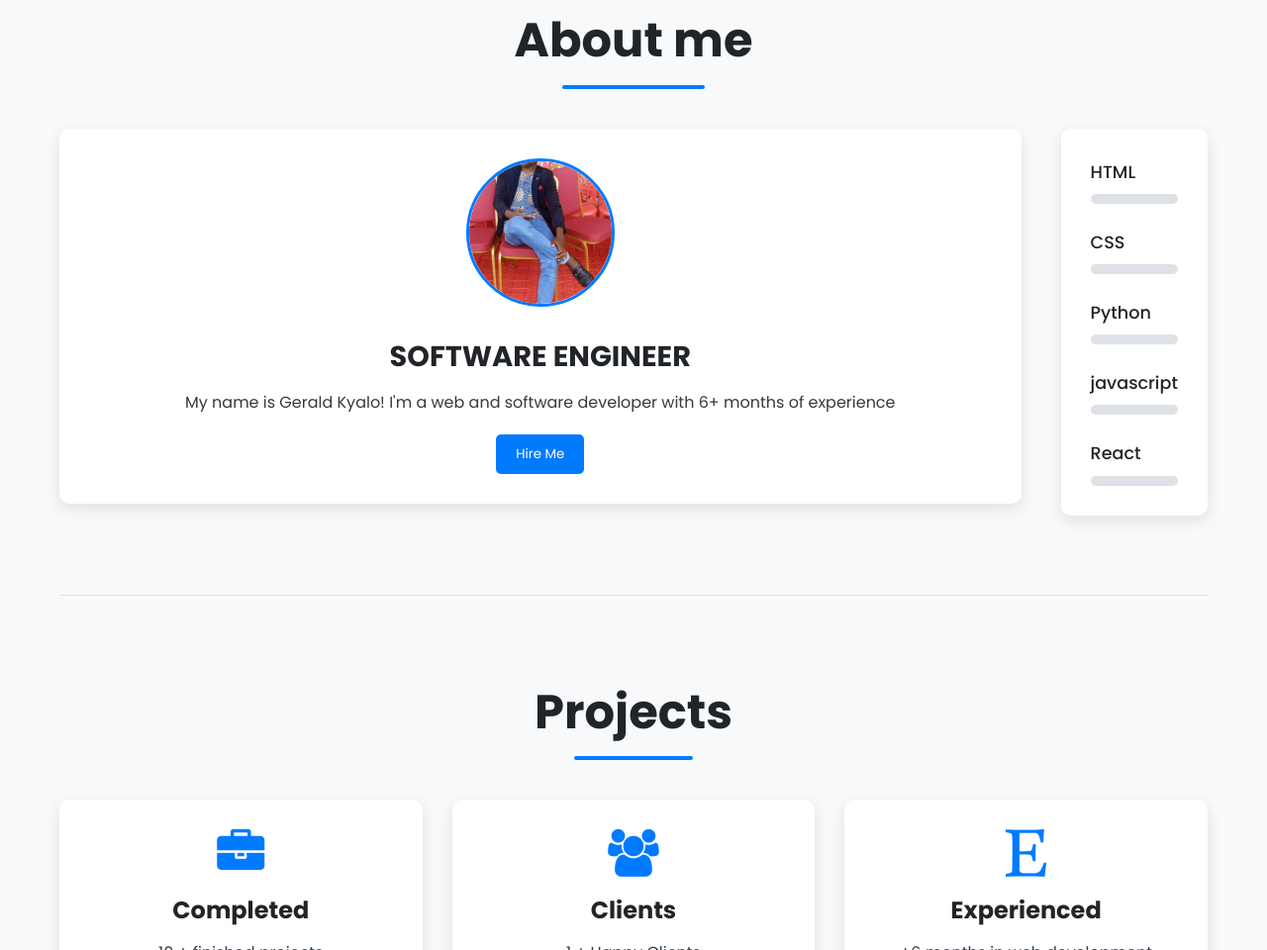
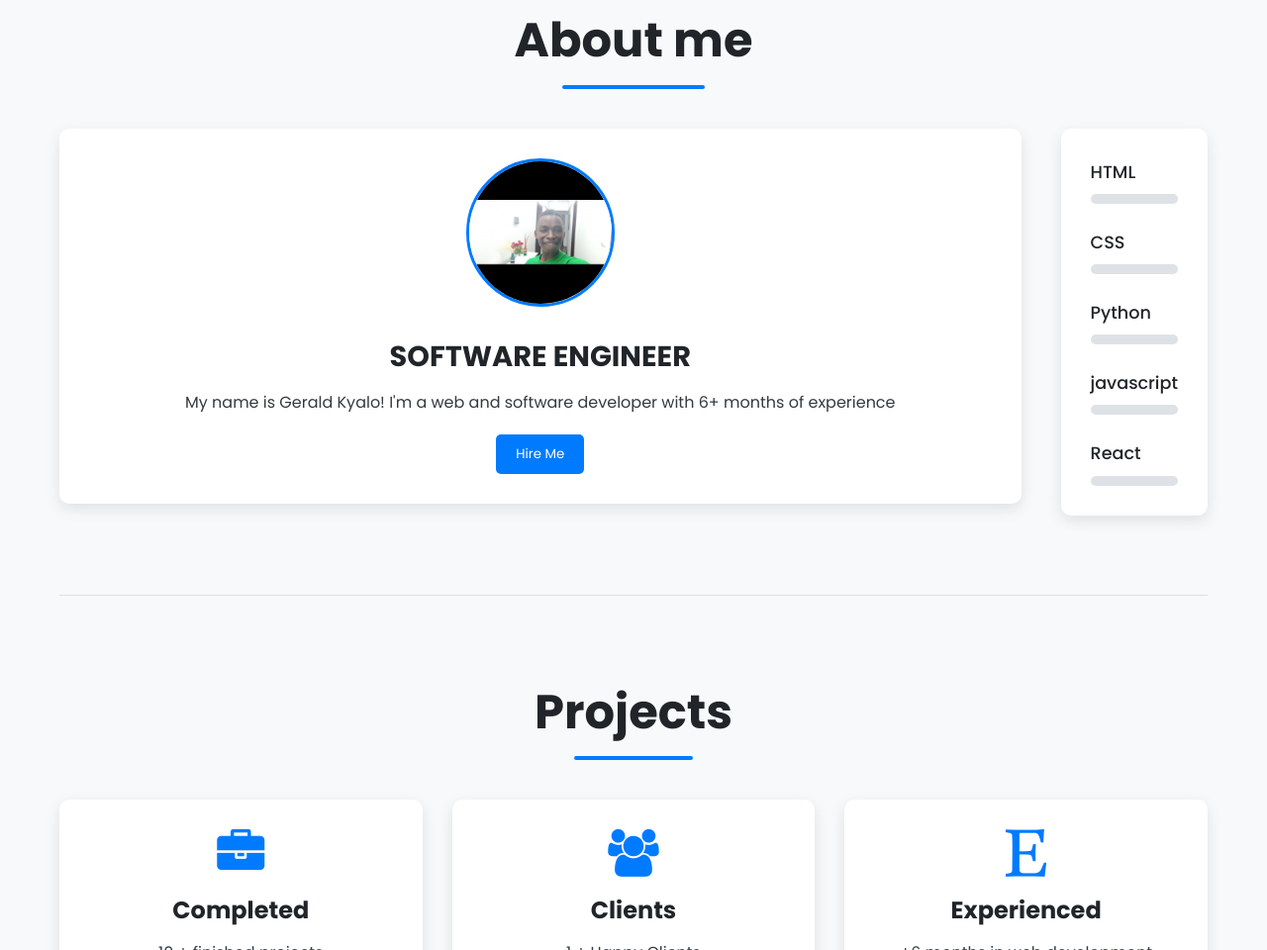
Before and after one commit to Bossjerry-tech/mwenyewe, a plain HTML site: page eportf.html in a window 1280 px wide. Shown: the part 855-1815 px from the top of the page at 99% size. Drawn offline with Linux system fonts and the light colour scheme; some packages are replaced by stand-ins of ours; a script that the page names is missing.

Commit message:
first commit

```diff
--- a/eportf.html
+++ b/eportf.html
@@ -114,7 +114,7 @@
             <figure class="about-me">
 
         <figcaption>
-            <img src="boss.jpg" alt="profile">
+            <img src="green.jpg" alt="profile">
              <h2>SOFTWARE ENGINEER</h2>
             <p>My name is Gerald Kyalo! I'm a web and software developer with 6+ months of experience </p>
 
```
